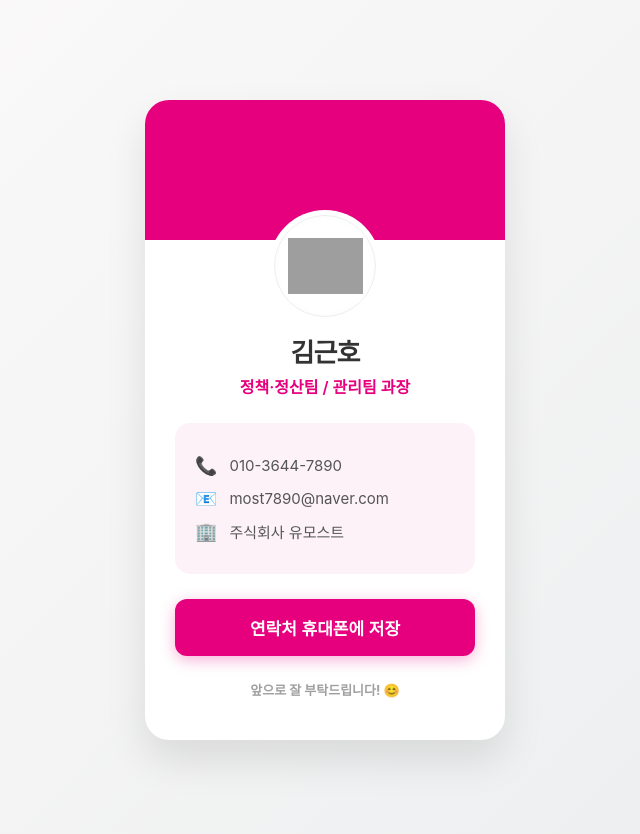
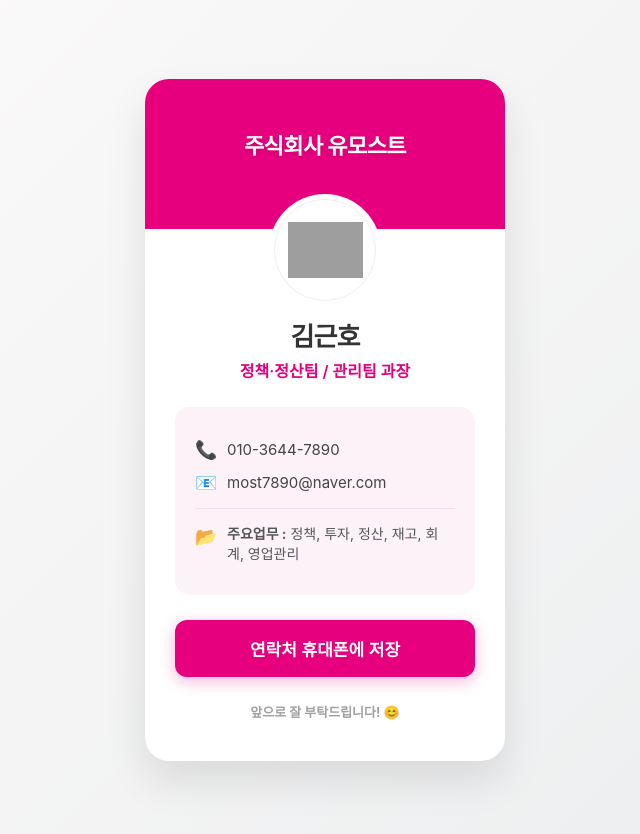
Before and after one commit to kimkeunho7890-ux/mycard, a plain HTML site: page index.html in a window 1280 px wide. Shown: the whole page, without its empty margins (315-955 px from the left). Drawn offline with Linux system fonts and the light colour scheme; grey boxes are pictures that could not be loaded.

Commit message:
Add files via upload

```diff
--- a/index.html
+++ b/index.html
@@ -6,7 +6,6 @@
     <title>김근호 과장 디지털 명함</title>
     <style>
         :root {
-            /* LGU+ 브랜드 컬러 및 세련된 다크그레이 */
             --uplus-pink: #E6007E;
             --dark-gray: #333333;
             --light-bg: #f8f9fa;
@@ -33,54 +32,54 @@
             transition: transform 0.3s ease;
         }
 
-        .card:hover {
-            transform: translateY(-5px);
+        /* 상단 핑크색 헤더 영역 */
+        .card-header {
+            background-color: var(--uplus-pink);
+            height: 130px; /* 회사명을 위해 높이 확보 */
+            display: flex;
+            justify-content: center;
+            align-items: center; /* 회사명 중앙 배치 */
+            padding-bottom: 20px;
         }
 
-        /* 상단 컬러 바 */
-        .card-header {
-            background-color: var(--uplus-pink);
-            height: 100px;
-            display: flex;
-            justify-content: center;
-            align-items: flex-end;
-            padding-bottom: 40px;
+        .header-company-name {
+            color: white;
+            font-size: 22px;
+            font-weight: 800; /* 굵게 */
+            letter-spacing: -0.5px;
+            text-shadow: 0 2px 4px rgba(0,0,0,0.1);
         }
 
         .profile-container {
             position: relative;
-            margin-top: -50px; /* 헤더에 걸치게 배치 */
+            margin-top: -45px; /* 헤더에 걸치게 배치 */
             background: white;
             padding: 5px;
             border-radius: 50%;
             display: inline-block;
+            z-index: 10;
         }
 
         .profile-img {
             width: 100px;
             height: 100px;
-            /* 배경을 확실한 흰색으로 설정 */
             background-color: #ffffff !important;
             border-radius: 50%;
             display: flex;
             justify-content: center;
             align-items: center;
             overflow: hidden;
-            /* 테두리를 살짝 주어 흰색 배경 카드와 구분되게 함 */
             border: 1px solid #eeeeee;
-            box-shadow: inset 0 0 10px rgba(0,0,0,0.02);
         }
 
         .profile-img img {
-            /* 이미지의 배경이 투명하든 흰색이든 자연스럽게 맞춤 */
             width: 75%;
             height: 75%;
             object-fit: contain;
-            background-color: #ffffff; /* 이미지 영역 자체 배경도 흰색 */
         }
 
         .content {
-            padding: 20px 30px 40px;
+            padding: 10px 30px 40px;
             text-align: center;
         }
 
@@ -98,12 +97,23 @@
         .info-item {
             margin: 12px 0;
             font-size: 15px;
-            color: #555;
+            color: #444;
             display: flex;
             align-items: center;
         }
 
-        .info-item span { margin-right: 12px; font-size: 18px; }
+        .info-item span { margin-right: 12px; font-size: 18px; width: 20px; text-align: center; }
+
+        /* 주요업무 스타일 */
+        .info-item.work-desc {
+            align-items: flex-start;
+            margin-top: 15px;
+            padding-top: 15px;
+            border-top: 1px solid #f9dbe9;
+            font-size: 14px;
+            line-height: 1.4;
+            color: #555;
+        }
 
         .btn {
             background: var(--uplus-pink);
@@ -119,23 +129,19 @@
             transition: all 0.2s ease;
         }
 
-        .btn:active {
-            transform: scale(0.98);
-            box-shadow: 0 2px 5px rgba(230, 0, 126, 0.2);
-        }
-
         .footer {
             margin-top: 25px;
             font-size: 13px;
             color: #a0a0a0;
-            line-height: 1.5;
         }
     </style>
 </head>
 <body>
 
 <div class="card">
-    <div class="card-header"></div>
+    <div class="card-header">
+        <div class="header-company-name">주식회사 유모스트</div>
+    </div>
     <div class="content">
         <div class="profile-container">
             <div class="profile-img">
@@ -149,7 +155,10 @@
         <div class="info-group">
             <div class="info-item"><span>📞</span> 010-3644-7890</div>
             <div class="info-item"><span>📧</span> most7890@naver.com</div>
-            <div class="info-item"><span>🏢</span> 주식회사 유모스트</div>
+            <div class="info-item work-desc">
+                <span>📂</span>
+                <div><strong>주요업무 :</strong> 정책, 투자, 정산, 재고, 회계, 영업관리</div>
+            </div>
         </div>
 
         <button class="btn" onclick="generateVCard()">연락처 휴대폰에 저장</button>
@@ -165,7 +174,7 @@ function generateVCard() {
     const info = {
         name: "김근호",
         title: "과장",
-        org: "주식회사 유모스트 (정책·정산팀 / 관리팀)",
+        org: "주식회사 유모스트",
         tel: "010-3644-7890",
         email: "most7890@naver.com"
     };
```
